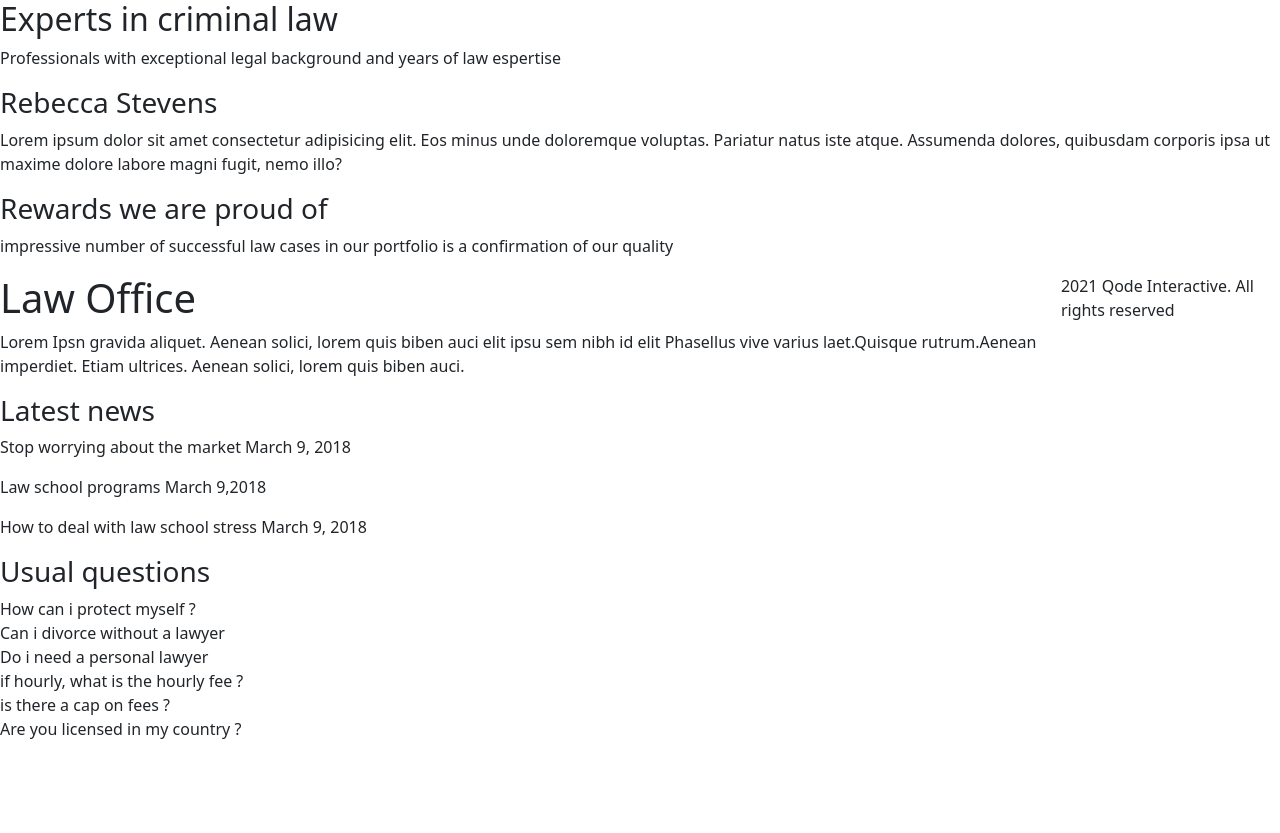
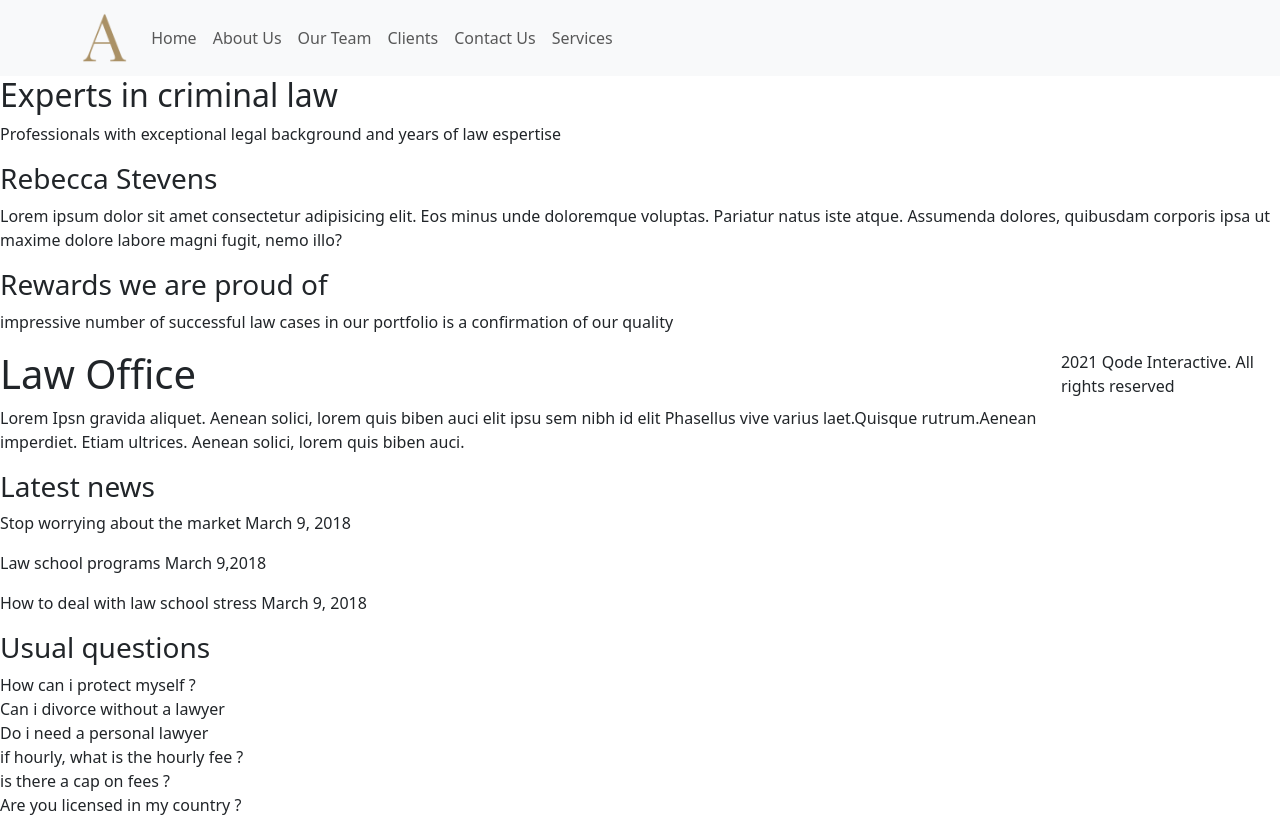
Before and after one commit to Toluwanimicode/Anwalt-Frontend, a React (Vite) app: page /team in a window 1280 px wide. Before the commit the page ends 800 px from the top, so only its background shows below. Built offline with nearby package versions, Linux system fonts and the light colour scheme.

Commit message:
added changes

```diff
--- a/src/components/Pages/AboutUs/About.jsx
+++ b/src/components/Pages/AboutUs/About.jsx
@@ -1,11 +1,12 @@
 import React from 'react'
 import Footer from '../../Footer/Footer'
+import NavigationBar from '../../Navbar/Navbar'
 
 const About = () => {
   return (
     <div>
       <div>
-
+          <NavigationBar />
       </div>
       <div>
         <h2>What we stand for</h2>
--- a/src/components/Pages/Clients/Client.jsx
+++ b/src/components/Pages/Clients/Client.jsx
@@ -1,9 +1,13 @@
 import React from 'react'
 import Footer from '../../Footer/Footer'
+import NavigationBar from '../../Navbar/Navbar'
 
 const Client = () => {
     return (
     <div id="" >
+        <div>
+            <NavigationBar />
+        </div>
         <div>
             <h2>Our Clients</h2>
         </div>
--- a/src/components/Pages/Contact/Contact.jsx
+++ b/src/components/Pages/Contact/Contact.jsx
@@ -1,11 +1,14 @@
 import React from 'react'
 import Footer from '../../Footer/Footer'
+import NavigationBar from '../../Navbar/Navbar'
 
 
 const Contact = () => {
   return (
     <div>
-      <div></div>
+      <div>
+        <NavigationBar />
+      </div>
       <div>
         <h2>Need some help ?</h2>
         <p>In case you need law assitance a legal </p>
--- a/src/components/Pages/Our-Team/Team.jsx
+++ b/src/components/Pages/Our-Team/Team.jsx
@@ -1,10 +1,13 @@
 import React from 'react'
 import Footer from '../../Footer/Footer';
+import NavigationBar from '../../Navbar/Navbar';
 
 const Team = () => {
   return (
     <div>
-      <div></div>
+      <div>
+        <NavigationBar />
+      </div>
       <div>
         <div>
           <h2> Experts in criminal law</h2>
```
